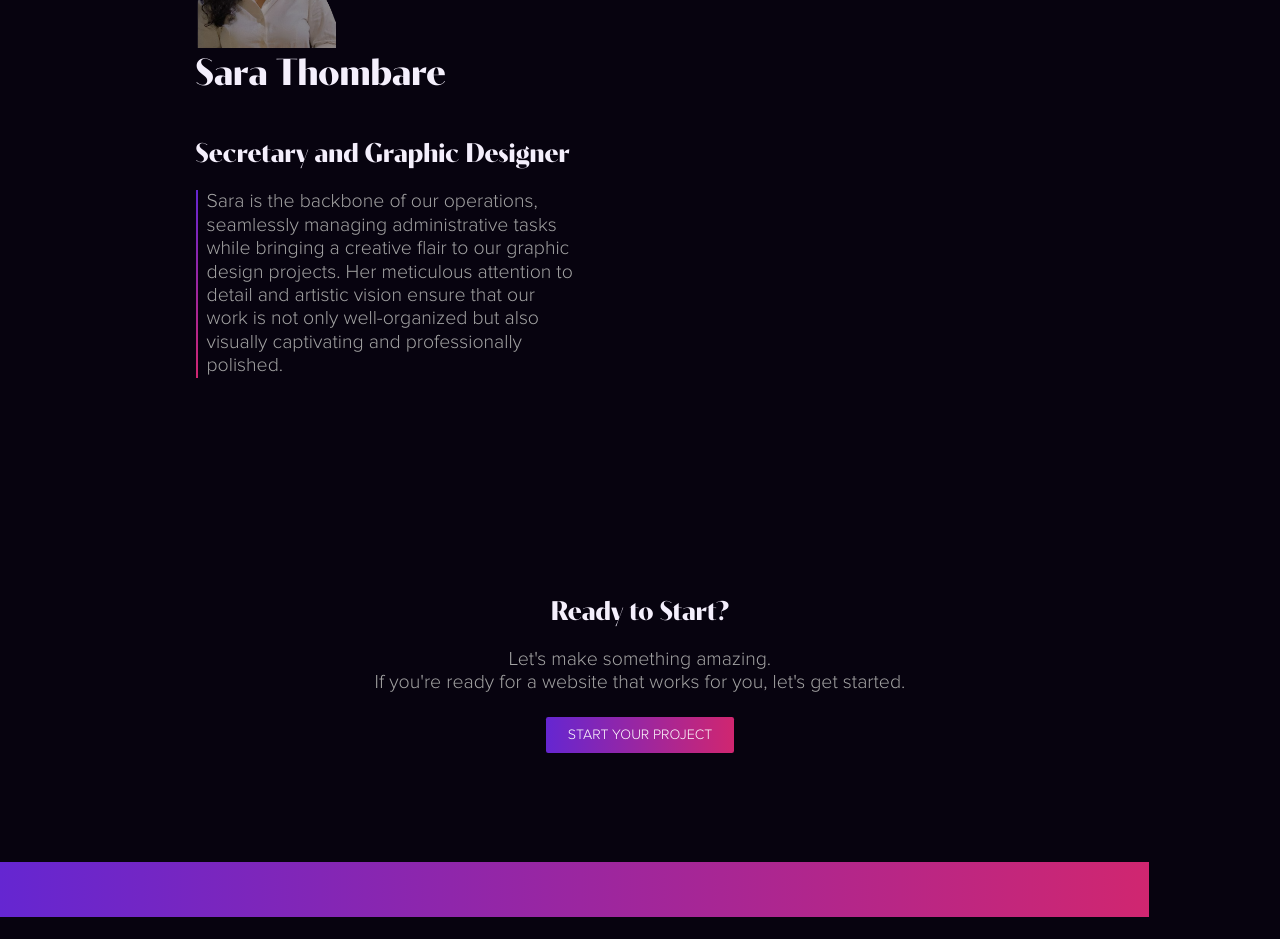
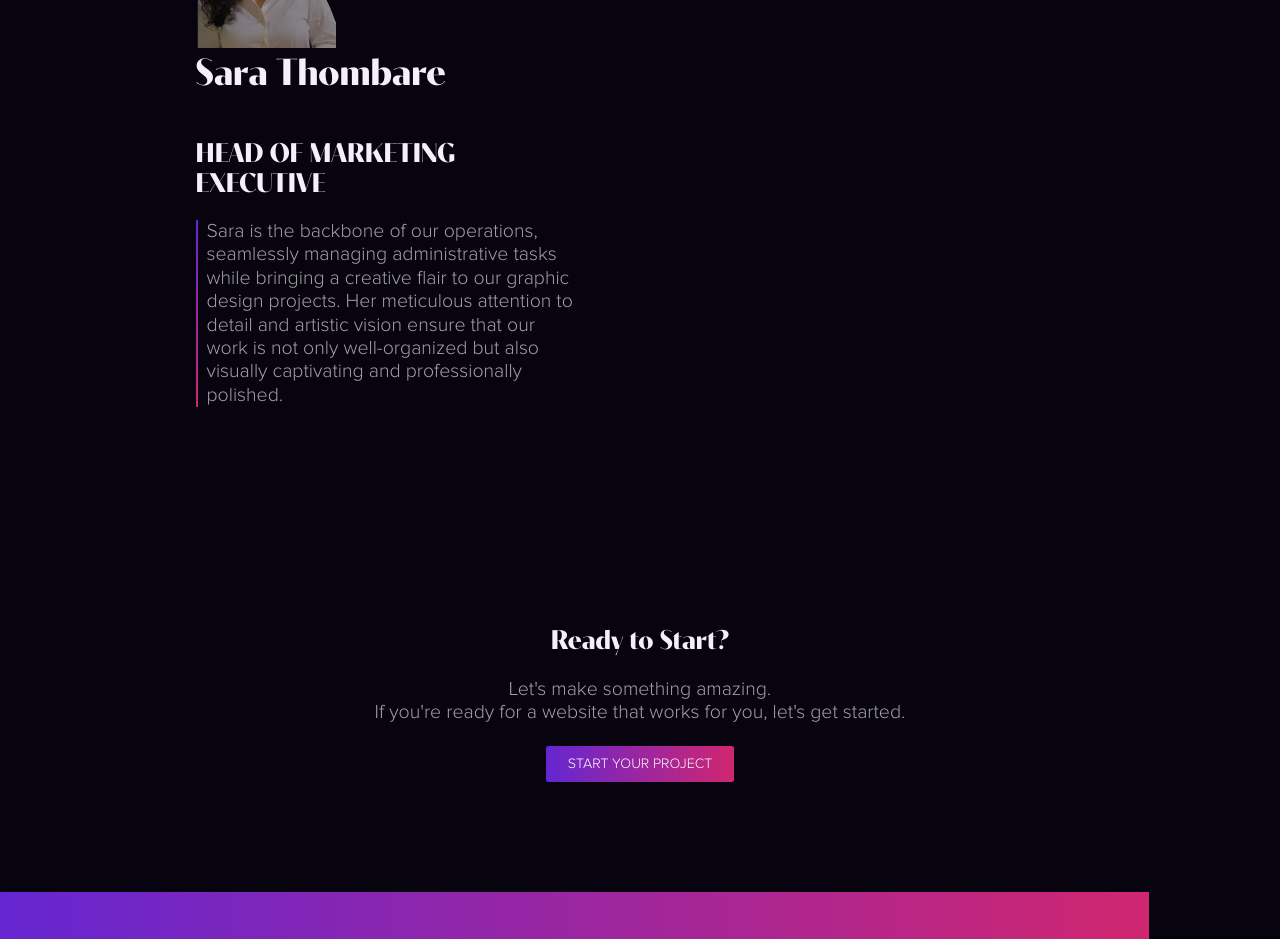
Before and after one commit to MayurTank07/starx-innovations, a Next.js app: page /teams in a window 1280 px wide. Shown: the part 960-1899 px from the top of the page. Built offline with nearby package versions, Linux system fonts and the light colour scheme.

Commit message:
Update Detailed_teams.js

```diff
--- a/app/components/pages/teams/Detailed_teams.js
+++ b/app/components/pages/teams/Detailed_teams.js
@@ -87,7 +87,7 @@ const Detailed_teams = () => {
 
             <div className='div div_6'>
                 <Heading_4
-                    h4Text='Secretary and Graphic Designer'
+                    h4Text='HEAD OF MARKETING EXECUTIVE'
                 />
 
                 <Paragraph
```
